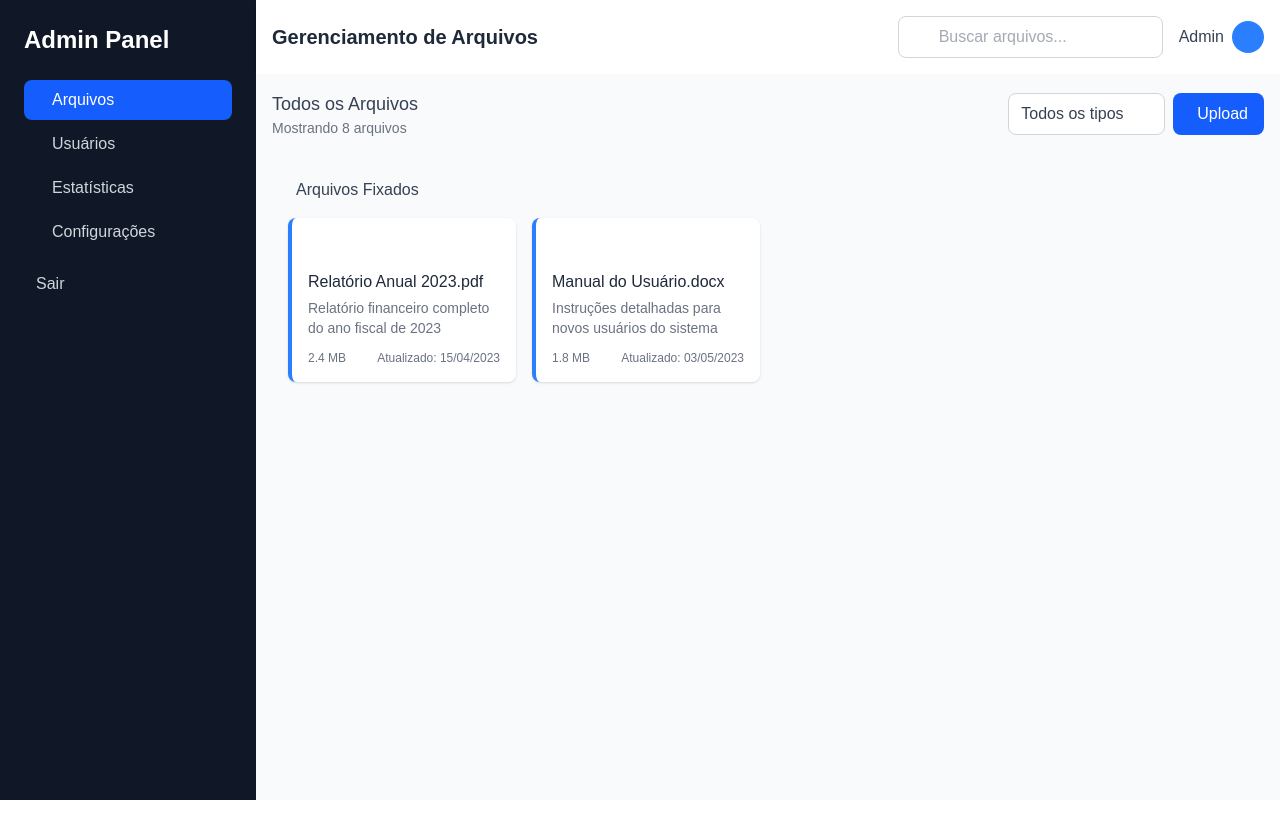
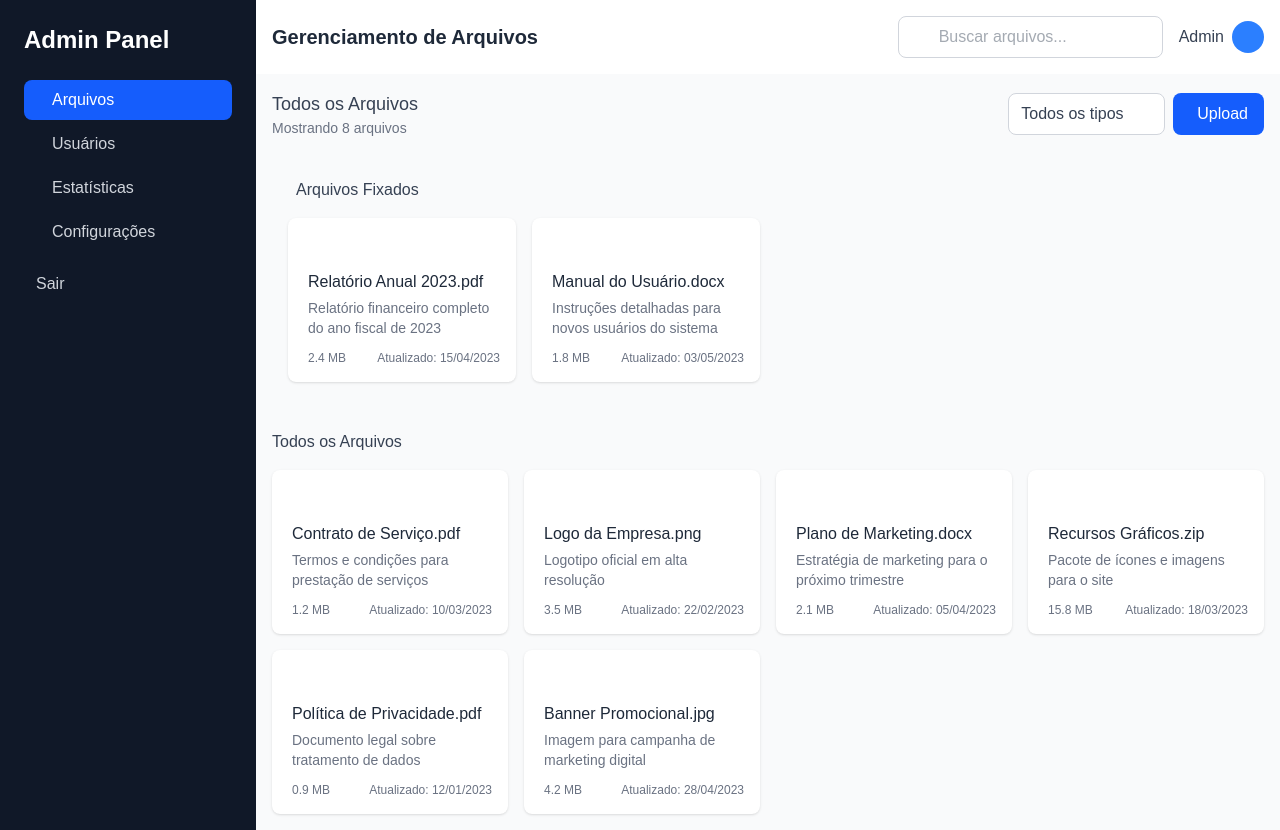
Before and after one commit to arnaldoliro/sistema-de-arquivos-adminstrador, a Next.js app: page / in a window 1280 px wide. Before the commit the page ends 800 px from the top, so only its background shows below. Built offline with nearby package versions, Linux system fonts and the light colour scheme.

Commit message:
feat: section creation and componentization of elements

```diff
--- a/src/app/page.tsx
+++ b/src/app/page.tsx
@@ -1,5 +1,6 @@
 'use client';
 import ActionBar from "@/components/ActionBar";
+import AllFilesSection from "@/components/AllFilesSection";
 import Navbar from "@/components/Navbar";
 import PinnedSection from "@/components/PinnedSection";
 import Sidebar from "@/components/Sidebar";
@@ -14,6 +15,7 @@ export default function Home() {
           <div className="max-w-7xl mx-auto">
             <ActionBar />
             <PinnedSection />
+            <AllFilesSection />
           </div>
         </main>
       </div>
--- /dev/null
+++ b/src/components/AllFilesSection/index.tsx
@@ -0,0 +1,107 @@
+
+import { useState } from "react";
+import CardFile from "@/components/CardFile";
+
+const allFiles = [
+  {
+    id: "3",
+    name: "Contrato de Serviço.pdf",
+    description: "Termos e condições para prestação de serviços",
+    size: "1.2 MB",
+    updated: "10/03/2023",
+    icon: "fa-file-pdf",
+    type: "pdf"
+  },
+  {
+    id: "4",
+    name: "Logo da Empresa.png",
+    description: "Logotipo oficial em alta resolução",
+    size: "3.5 MB",
+    updated: "22/02/2023",
+    icon: "fa-file-image",
+    type: "img"
+  },
+  {
+    id: "5",
+    name: "Plano de Marketing.docx",
+    description: "Estratégia de marketing para o próximo trimestre",
+    size: "2.1 MB",
+    updated: "05/04/2023",
+    icon: "fa-file-word",
+    type: "doc"
+  },
+  {
+    id: "6",
+    name: "Recursos Gráficos.zip",
+    description: "Pacote de ícones e imagens para o site",
+    size: "15.8 MB",
+    updated: "18/03/2023",
+    icon: "fa-file-archive",
+    type: "zip"
+  },
+  {
+    id: "7",
+    name: "Política de Privacidade.pdf",
+    description: "Documento legal sobre tratamento de dados",
+    size: "0.9 MB",
+    updated: "12/01/2023",
+    icon: "fa-file-pdf",
+    type: "pdf"
+  },
+  {
+    id: "8",
+    name: "Banner Promocional.jpg",
+    description: "Imagem para campanha de marketing digital",
+    size: "4.2 MB",
+    updated: "28/04/2023",
+    icon: "fa-file-image",
+    type: "img"
+  }
+];
+
+export default function AllFilesSection() {
+  const [openDropdown, setOpenDropdown] = useState<string | null>(null);
+
+  // Funções para requisições futuras
+  const handleEdit = (id: string) => {
+    // TODO: Requisição para editar arquivo
+    alert(`Editar arquivo ${id}`);
+  };
+  const handleDownload = (id: string) => {
+    // TODO: Requisição para download
+    alert(`Baixar arquivo ${id}`);
+  };
+  const handlePin = (id: string) => {
+    // TODO: Requisição para fixar
+    alert(`Fixar arquivo ${id}`);
+  };
+  const handleDelete = (id: string) => {
+    // TODO: Requisição para excluir
+    alert(`Excluir arquivo ${id}`);
+  };
+
+  return (
+    <div>
+      <h4 className="text-md font-medium text-gray-700 mb-4">Todos os Arquivos</h4>
+      <div id="all-files" className="grid grid-cols-1 sm:grid-cols-2 lg:grid-cols-3 xl:grid-cols-4 gap-4">
+        {allFiles.map(file => (
+          <CardFile
+            key={file.id}
+            id={file.id}
+            name={file.name}
+            description={file.description}
+            size={file.size}
+            updated={file.updated}
+            icon={file.icon}
+            type={file.type}
+            onEdit={handleEdit}
+            onDownload={handleDownload}
+            onPin={handlePin}
+            onDelete={handleDelete}
+            pinLabel="Fixar"
+          />
+        ))}
+      </div>
+    </div>
+  );
+}
--- /dev/null
+++ b/src/components/CardFile/index.tsx
@@ -0,0 +1,58 @@
+import { useState } from "react";
+
+
+import DropdownCard from "../DropdownCard";
+
+export default function CardFile({
+  id,
+  name,
+  description,
+  size,
+  updated,
+  icon,
+  type,
+  onEdit,
+  onDownload,
+  onPin,
+  onUnpin,
+  onDelete,
+  pinLabel = "Fixar",
+  pinned
+}: import("../../interfaces/CardFiles").default & { pinned?: boolean }) {
+  const [openDropdown, setOpenDropdown] = useState(false);
+
+  return (
+    <div className={`file-card bg-white rounded-lg shadow p-4 border-l-4 ${pinned ? "border-blue-500" : "border-transparent"}`}>
+      <div className="flex justify-between items-start mb-3">
+        <div className={`file-icon ${type}-icon`}>
+          <i className={`fas ${icon}`}></i>
+        </div>
+        <div className="dropdown relative">
+          <button
+            className="text-gray-500 hover:text-gray-700 focus:outline-none"
+            onClick={() => setOpenDropdown(!openDropdown)}
+            aria-label="Abrir menu de opções"
+          >
+            <i className="fas fa-ellipsis-v"></i>
+          </button>
+          {openDropdown && (
+            <DropdownCard
+              onEdit={onEdit ? () => { onEdit(id); setOpenDropdown(false); } : undefined}
+              onDownload={onDownload ? () => { onDownload(id); setOpenDropdown(false); } : undefined}
+              onPin={onPin ? () => { onPin(id); setOpenDropdown(false); } : undefined}
+              onUnpin={onUnpin ? () => { onUnpin(id); setOpenDropdown(false); } : undefined}
+              onDelete={onDelete ? () => { onDelete(id); setOpenDropdown(false); } : undefined}
+              pinLabel={pinLabel}
+            />
+          )}
+        </div>
+      </div>
+      <h5 className="font-medium text-gray-800 mb-1">{name}</h5>
+      <p className="text-sm text-gray-500 mb-3">{description}</p>
+      <div className="flex justify-between items-center text-xs text-gray-500">
+        <span>{size}</span>
+        <span>Atualizado: {updated}</span>
+      </div>
+    </div>
+  );
+}
--- /dev/null
+++ b/src/components/DropdownCard/index.tsx
@@ -0,0 +1,64 @@
+import React from "react";
+
+export interface DropdownCardProps {
+  onEdit?: () => void;
+  onDownload?: () => void;
+  onPin?: () => void;
+  onUnpin?: () => void;
+  onDelete?: () => void;
+  pinLabel?: string;
+}
+
+export default function DropdownCard({
+  onEdit,
+  onDownload,
+  onPin,
+  onUnpin,
+  onDelete,
+  pinLabel = "Fixar"
+}: DropdownCardProps) {
+  return (
+    <div className="dropdown-menu absolute right-0 mt-2 w-48 bg-white rounded-md shadow-lg z-10 border border-gray-200">
+      {onEdit && (
+        <button
+          className="block w-full text-left px-4 py-2 text-sm text-gray-700 hover:bg-gray-100"
+          onClick={onEdit}
+        >
+          <i className="fas fa-edit mr-2"></i> Editar
+        </button>
+      )}
+      {onDownload && (
+        <button
+          className="block w-full text-left px-4 py-2 text-sm text-gray-700 hover:bg-gray-100"
+          onClick={onDownload}
+        >
+          <i className="fas fa-download mr-2"></i> Baixar
+        </button>
+      )}
+      {onPin && (
+        <button
+          className="block w-full text-left px-4 py-2 text-sm text-gray-700 hover:bg-gray-100"
+          onClick={onPin}
+        >
+          <i className="fas fa-thumbtack mr-2"></i> {pinLabel}
+        </button>
+      )}
+      {onUnpin && (
+        <button
+          className="block w-full text-left px-4 py-2 text-sm text-gray-700 hover:bg-gray-100"
+          onClick={onUnpin}
+        >
+          <i className="fas fa-thumbtack mr-2"></i> Desafixar
+        </button>
+      )}
+      {onDelete && (
+        <button
+          className="block w-full text-left px-4 py-2 text-sm text-red-600 hover:bg-gray-100"
+          onClick={onDelete}
+        >
+          <i className="fas fa-trash-alt mr-2"></i> Excluir
+        </button>
+      )}
+    </div>
+  );
+}
--- a/src/components/PinnedSection/index.tsx
+++ b/src/components/PinnedSection/index.tsx
@@ -1,5 +1,5 @@
 
-import { useState } from "react";
+import CardFile from "@/components/CardFile";
 
 const pinnedFiles = [
   {
@@ -23,7 +23,6 @@ const pinnedFiles = [
 ];
 
 export default function PinnedSection() {
-  const [openDropdown, setOpenDropdown] = useState<string | null>(null);
 
   // Funções para requisições futuras
   const handleEdit = (id: string) => {
@@ -54,55 +53,21 @@ export default function PinnedSection() {
         className="grid grid-cols-1 sm:grid-cols-2 lg:grid-cols-3 xl:grid-cols-4 gap-4"
       >
         {pinnedFiles.map(file => (
-          <div key={file.id} className="file-card bg-white rounded-lg shadow p-4 border-l-4 border-blue-500">
-            <div className="flex justify-between items-start mb-3">
-              <div className={`file-icon ${file.type}-icon`}>
-                <i className={`fas ${file.icon}`}></i>
-              </div>
-              <div className="dropdown relative">
-                <button
-                  className="text-gray-500 hover:text-gray-700 focus:outline-none"
-                  onClick={() => setOpenDropdown(openDropdown === file.id ? null : file.id)}
-                >
-                  <i className="fas fa-ellipsis-v"></i>
-                </button>
-                {openDropdown === file.id && (
-                  <div className="dropdown-menu absolute right-0 mt-2 w-48 bg-white rounded-md shadow-lg z-10 border border-gray-200">
-                    <button
-                      className="block w-full text-left px-4 py-2 text-sm text-gray-700 hover:bg-gray-100"
-                      onClick={() => handleEdit(file.id)}
-                    >
-                      <i className="fas fa-edit mr-2"></i> Editar
-                    </button>
-                    <button
-                      className="block w-full text-left px-4 py-2 text-sm text-gray-700 hover:bg-gray-100"
-                      onClick={() => handleDownload(file.id)}
-                    >
-                      <i className="fas fa-download mr-2"></i> Baixar
-                    </button>
-                    <button
-                      className="block w-full text-left px-4 py-2 text-sm text-gray-700 hover:bg-gray-100"
-                      onClick={() => handleUnpin(file.id)}
-                    >
-                      <i className="fas fa-thumbtack mr-2"></i> Desafixar
-                    </button>
-                    <button
-                      className="block w-full text-left px-4 py-2 text-sm text-red-600 hover:bg-gray-100"
-                      onClick={() => handleDelete(file.id)}
-                    >
-                      <i className="fas fa-trash-alt mr-2"></i> Excluir
-                    </button>
-                  </div>
-                )}
-              </div>
-            </div>
-            <h5 className="font-medium text-gray-800 mb-1">{file.name}</h5>
-            <p className="text-sm text-gray-500 mb-3">{file.description}</p>
-            <div className="flex justify-between items-center text-xs text-gray-500">
-              <span>{file.size}</span>
-              <span>Atualizado: {file.updated}</span>
-            </div>
-          </div>
+          <CardFile
+            key={file.id}
+            id={file.id}
+            name={file.name}
+            description={file.description}
+            size={file.size}
+            updated={file.updated}
+            icon={file.icon}
+            type={file.type}
+            onEdit={handleEdit}
+            onDownload={handleDownload}
+            onUnpin={handleUnpin}
+            onDelete={handleDelete}
+            pinLabel="Desafixar"
+          />
         ))}
       </div>
     </div>
--- /dev/null
+++ b/src/interfaces/CardFiles.ts
@@ -0,0 +1,15 @@
+export default interface CardFileProps {
+  id: string;
+  name: string;
+  description: string;
+  size: string;
+  updated: string;
+  icon: string;
+  type: string;
+  onEdit?: (id: string) => void;
+  onDownload?: (id: string) => void;
+  onPin?: (id: string) => void;
+  onUnpin?: (id: string) => void;
+  onDelete?: (id: string) => void;
+  pinLabel?: string;
+}
```
